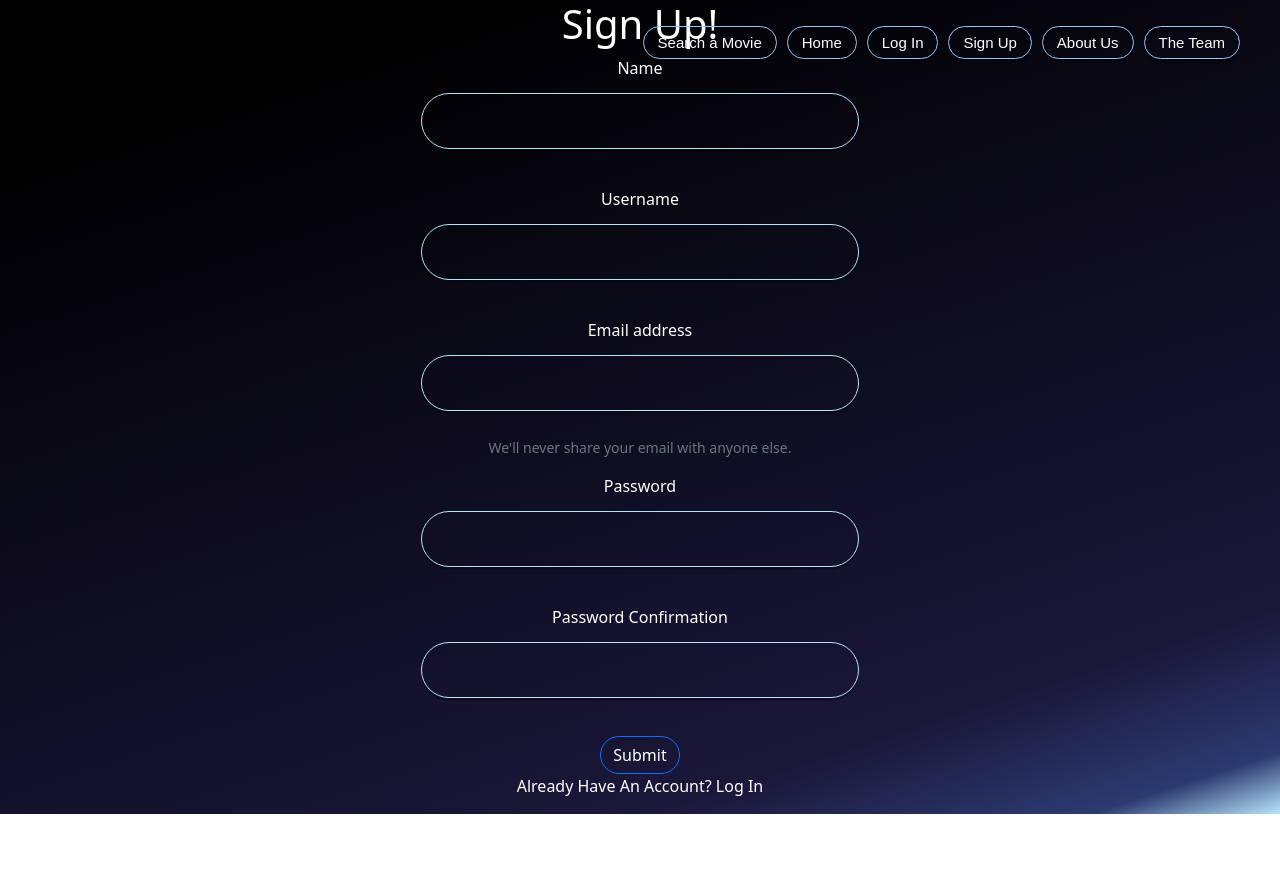
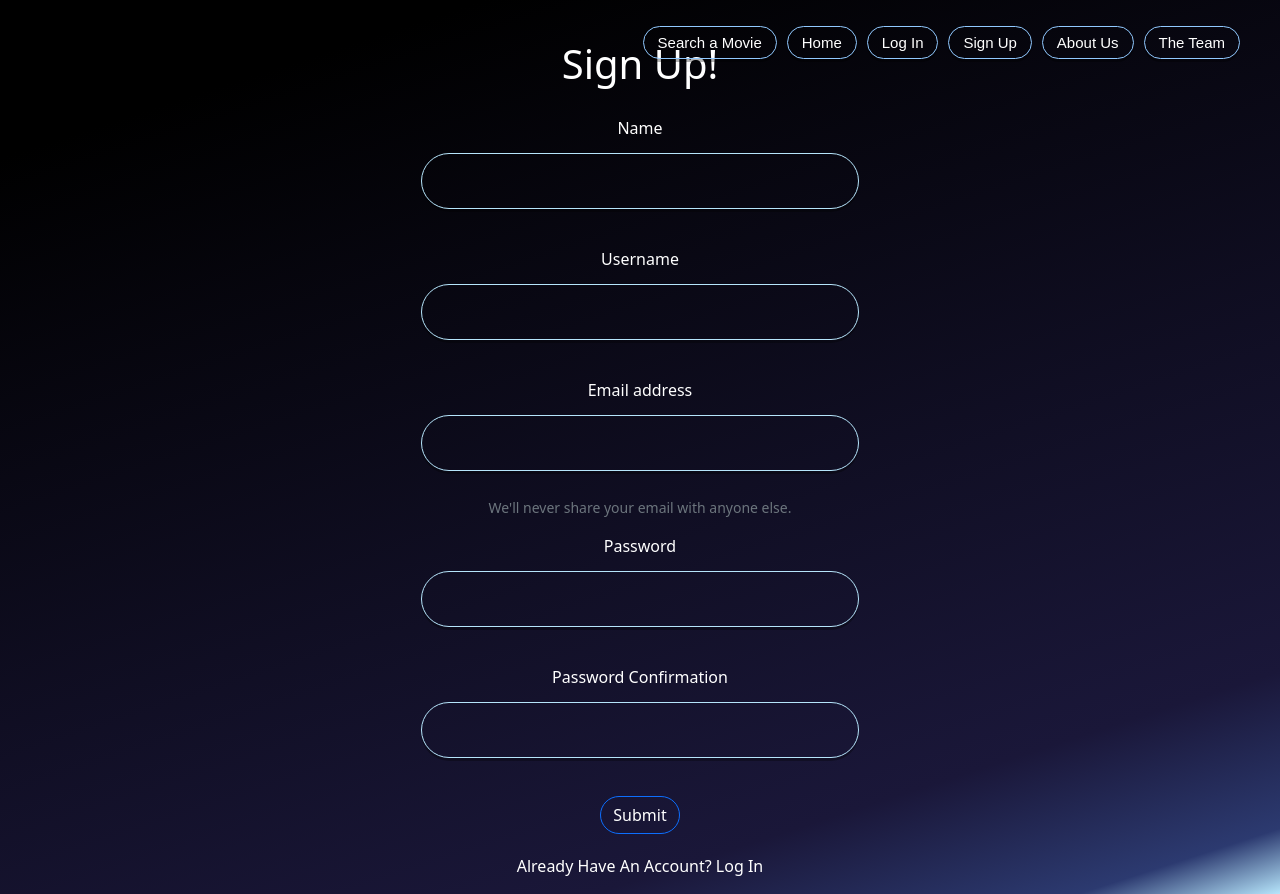
Before and after one commit to DavidTaplin/mvp-class-app, an Angular app: page /signup in a window 1280 px wide. Before the commit the page ends 814 px from the top, so only its background shows below. Built offline with nearby package versions, Linux system fonts and the light colour scheme.

Commit message:
minor css in sign up page

```diff
--- a/src/app/auth/signup/signup.component.css
+++ b/src/app/auth/signup/signup.component.css
@@ -1,3 +1,8 @@
+h1{
+  padding: 20px;
+  margin-top: 20px;
+}
+
 input[type=text], input[type=password] {width: 100%;
   border-radius: 1.8em;
   color:#fff;
@@ -24,3 +29,7 @@ input[type=email]:focus, input[type=password]:focus {
     background-color: transparent;
 border-radius: 2rem;
 }
+
+p{
+  margin-top: 20px;
+}
```
